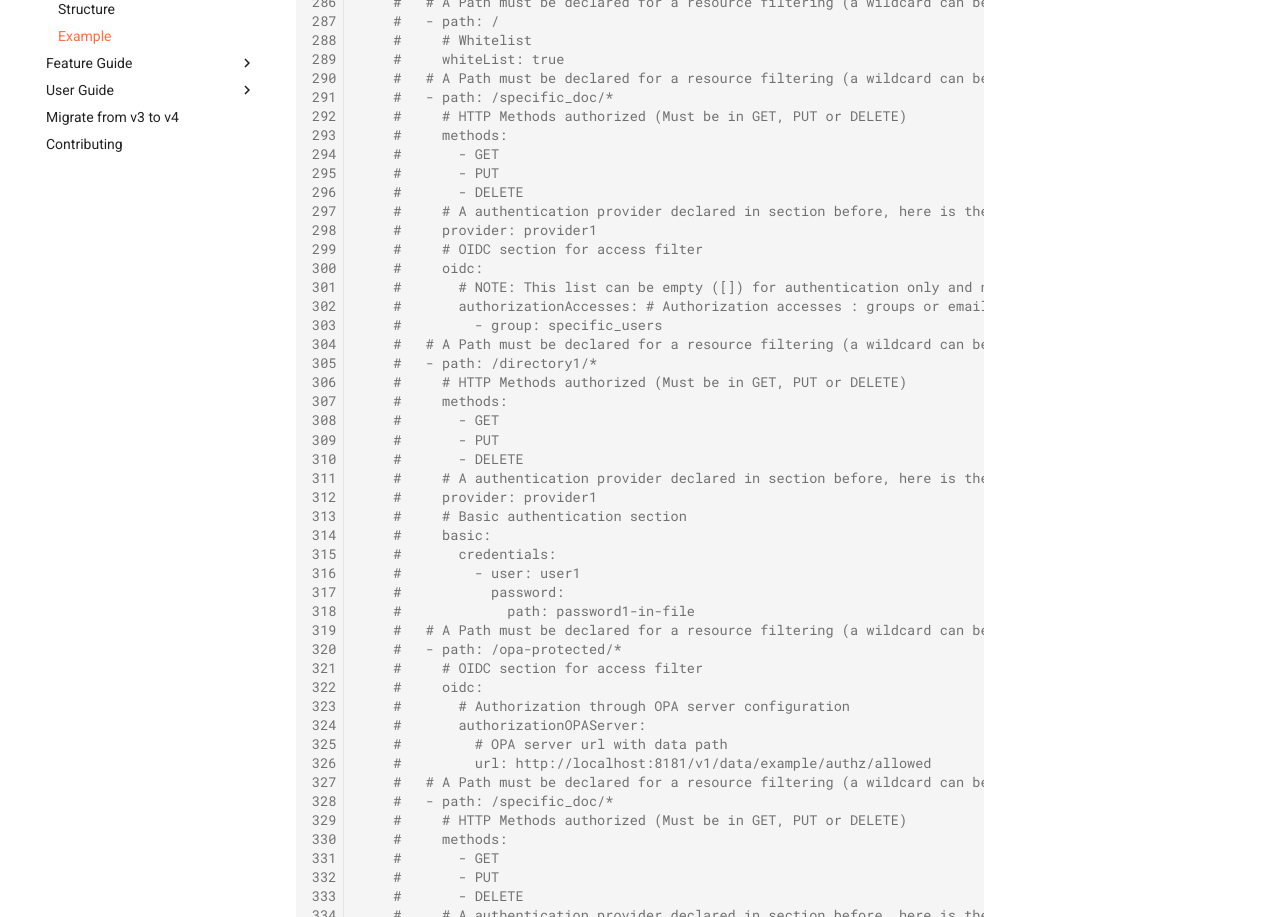
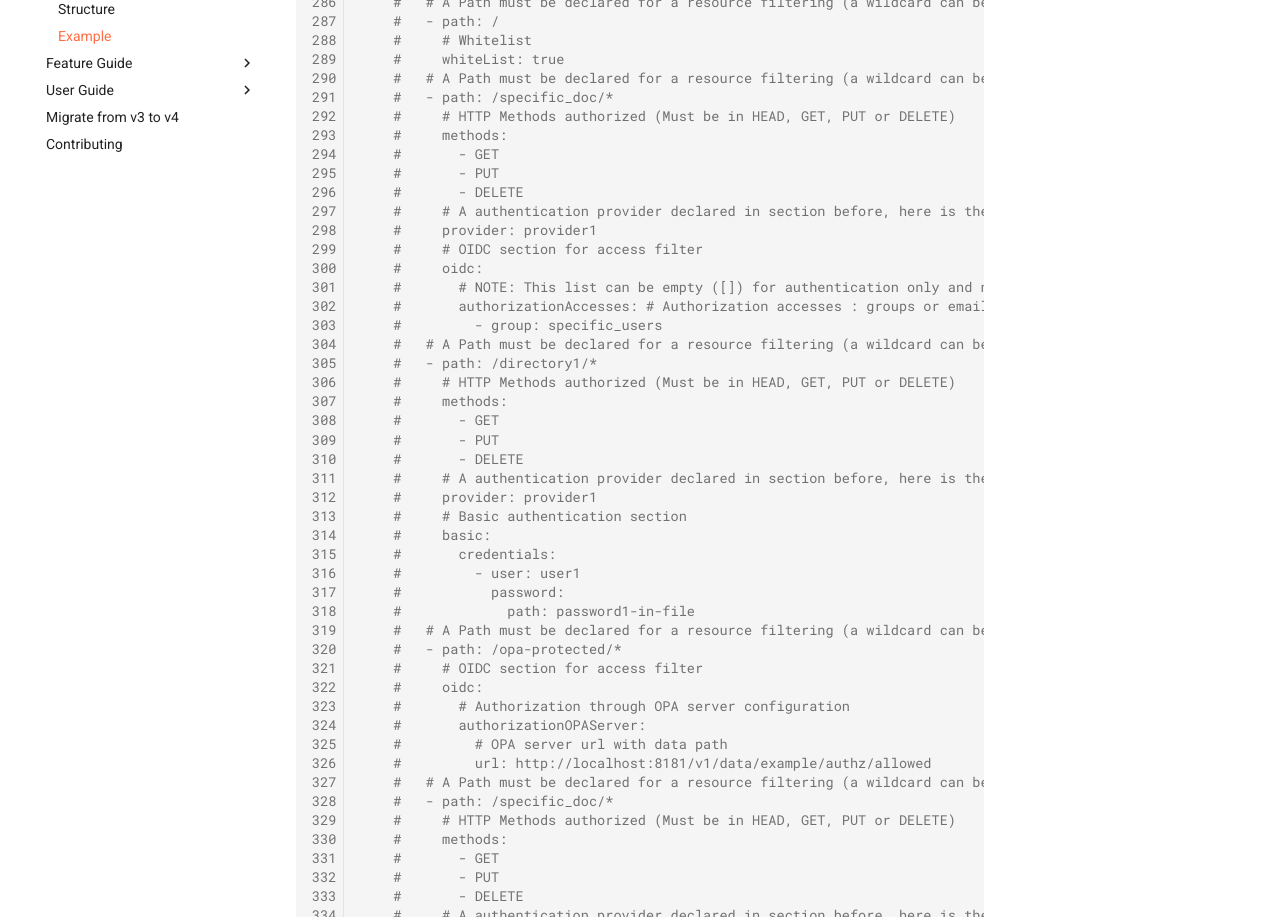
Before and after one commit to oxyno-zeta/s3-proxy, an MkDocs documentation site: the page built from docs/configuration/example.md, in a window 1280 px wide and 1400 px high, scrolled down 5634 px. Shown: the part 153-1070 px from the top of the window. Built offline with MkDocs 1.6.1 and Material for MkDocs 9.7.7, drawn with Linux system fonts in a browser that asks for light colours; comment, search, counter and statistics services are not loaded; some of the changed text lies outside the part shown.

Commit message:
fix: Add forgotten resources method in validation

```diff
--- a/docs/configuration/example.md
+++ b/docs/configuration/example.md
@@ -255,7 +255,7 @@ metrics:
 #   resource:
 #     # A Path must be declared for a resource filtering
 #     path: /
-#     # HTTP Methods authorized (Must be in GET, PUT or DELETE)
+#     # HTTP Methods authorized (Must be in HEAD, GET, PUT or DELETE)
 #     methods:
 #       - GET
 #       - PUT
@@ -299,7 +299,7 @@ targets:
     #     whiteList: true
     #   # A Path must be declared for a resource filtering (a wildcard can be added to match every sub path)
     #   - path: /specific_doc/*
-    #     # HTTP Methods authorized (Must be in GET, PUT or DELETE)
+    #     # HTTP Methods authorized (Must be in HEAD, GET, PUT or DELETE)
     #     methods:
     #       - GET
     #       - PUT
@@ -313,7 +313,7 @@ targets:
     #         - group: specific_users
     #   # A Path must be declared for a resource filtering (a wildcard can be added to match every sub path)
     #   - path: /directory1/*
-    #     # HTTP Methods authorized (Must be in GET, PUT or DELETE)
+    #     # HTTP Methods authorized (Must be in HEAD, GET, PUT or DELETE)
     #     methods:
     #       - GET
     #       - PUT
@@ -336,7 +336,7 @@ targets:
     #         url: http://localhost:8181/v1/data/example/authz/allowed
     #   # A Path must be declared for a resource filtering (a wildcard can be added to match every sub path)
     #   - path: /specific_doc/*
-    #     # HTTP Methods authorized (Must be in GET, PUT or DELETE)
+    #     # HTTP Methods authorized (Must be in HEAD, GET, PUT or DELETE)
     #     methods:
     #       - GET
     #       - PUT
```
Also changed, not shown: docs/configuration/structure.md (+9 -9 lines), 3 other files.
